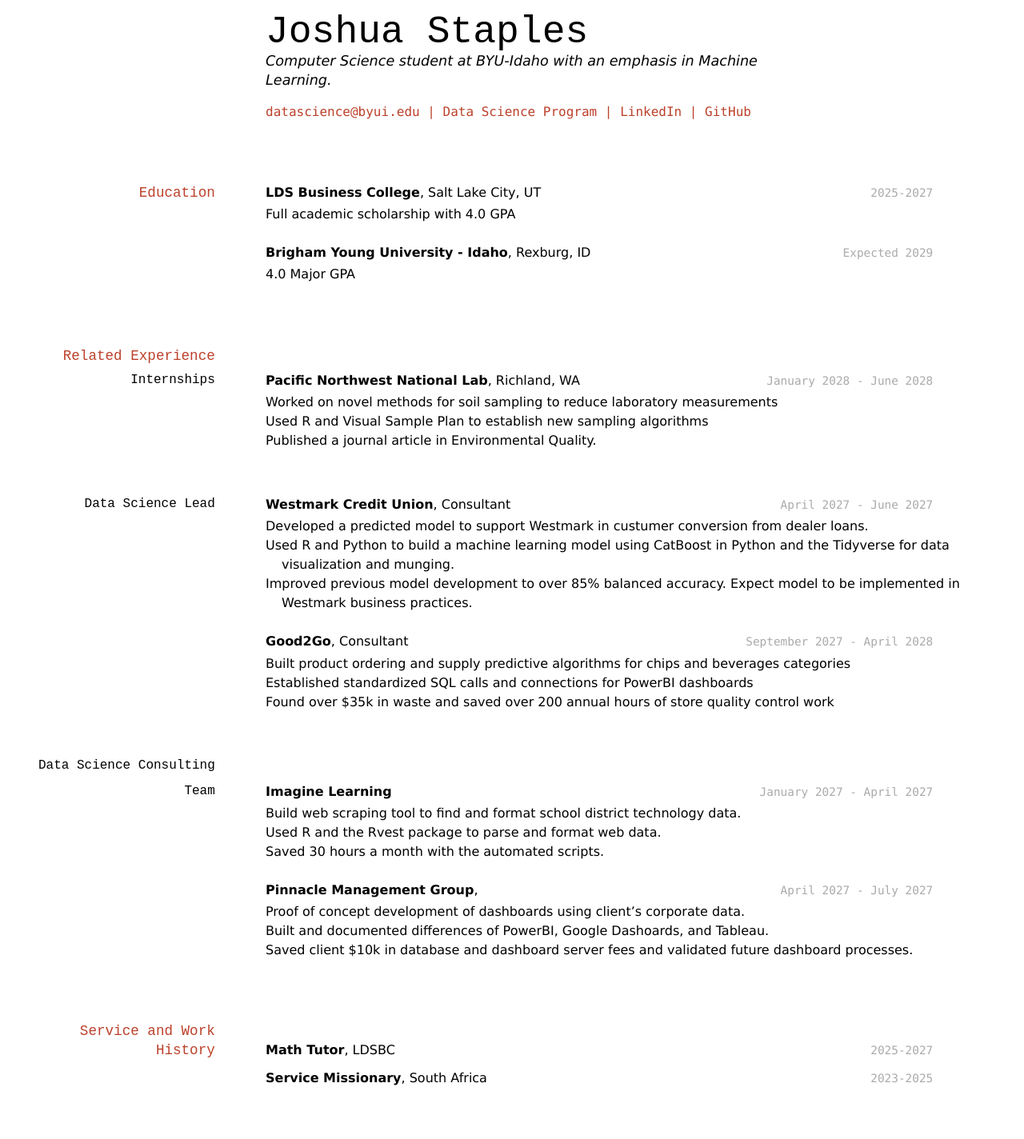
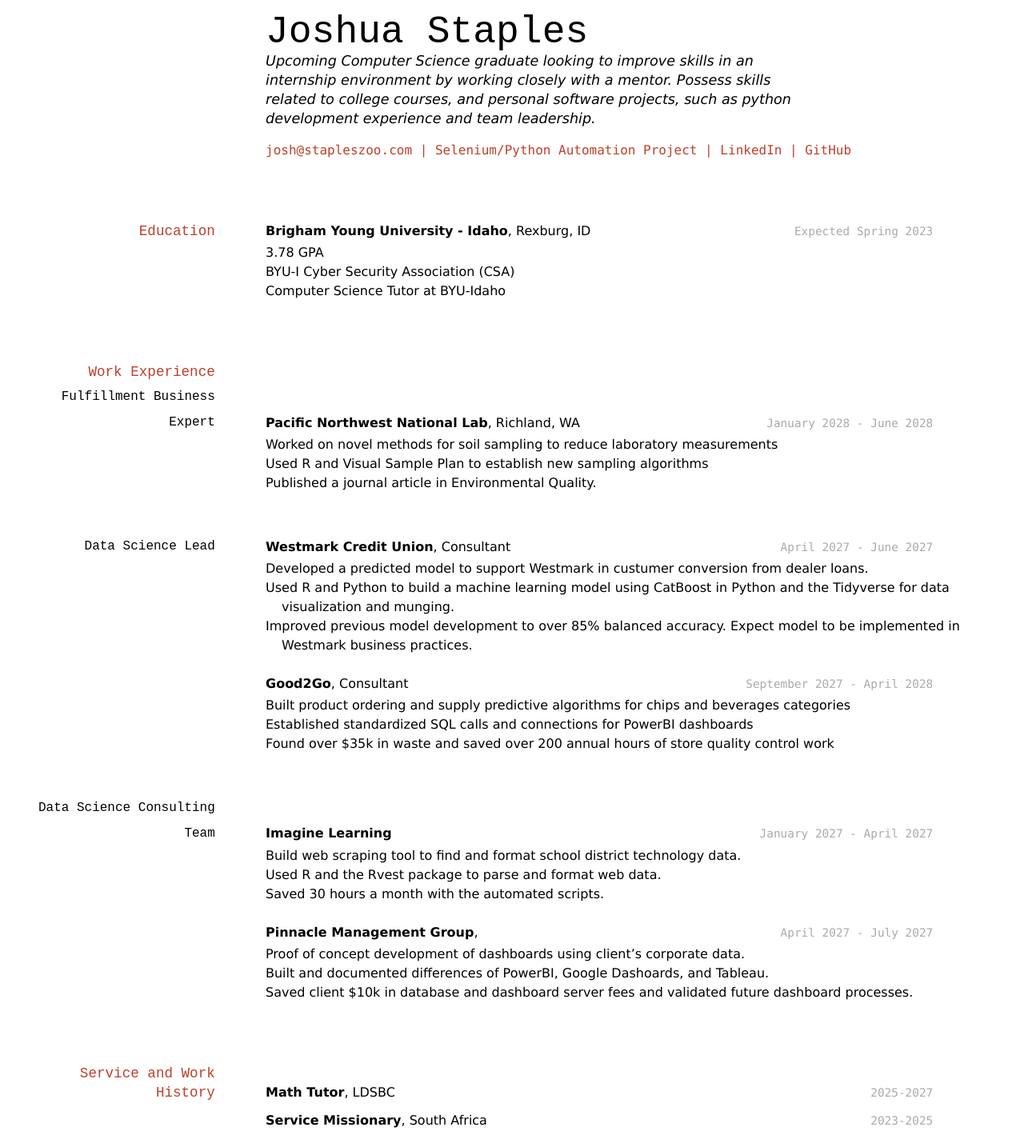
Before and after one commit to byuids-resumes/Joshua-Staples-Resume, a Jekyll site: the page built from docs/index.md, in a window 1280 px wide. Shown: the whole page at 80% size. Built offline with Jekyll 4.4.1, drawn with Linux system fonts in a browser that asks for light colours; before the commit the page ends 1371 px from its top, so only the background shows below that.

Commit message:
Gitignore and index.md

```diff
--- a/docs/index.md
+++ b/docs/index.md
@@ -3,33 +3,27 @@ layout: cv
 title: Joshua Staples's Resume
 ---
 # Joshua Staples
-Computer Science student at BYU-Idaho with an emphasis in Machine Learning.
+Upcoming Computer Science graduate looking to improve skills in an internship environment by working closely with a mentor. Possess skills related to college courses, and personal software projects, such as python development experience and team leadership.
 
 <div id="webaddress">
-<a href="datascience@byui.edu">datascience@byui.edu</a>
-| <a href="https://byuidatascience.github.io/development.html">Data Science Program</a>
-| <a href="https://www.linkedin.com/groups/13537407/">LinkedIn</a>
-| <a href="https://github.com/byuids-resumes">GitHub</a>
+<a href="josh@stapleszoo.com">josh@stapleszoo.com</a>
+| <a href="https://github.com/joshua-staples/Selenium_Bot">Selenium/Python Automation Project</a>
+| <a href="linkedin.com/in/joshua s 81100986/">LinkedIn</a>
+| <a href="https://github.com/joshua-staples">GitHub</a>
 </div>
-
-<!-- https://www.monique.tech/the-art-of-markdown -->
 
 ## Education
 
-`2025-2027`
-__LDS Business College__, Salt Lake City, UT
-
-- Full academic scholarship with 4.0 GPA
-
-`Expected 2029`
+`Expected Spring 2023`
 __Brigham Young University - Idaho__, Rexburg, ID
 
-- 4.0 Major GPA
+- 3.78 GPA
+- BYU-I Cyber Security Association (CSA)
+- Computer Science Tutor at BYU-Idaho
 
+## Work Experience
 
-## Related Experience
-
-### Internships
+### Fulfillment Business Expert
 
 `January 2028 - June 2028`
 __Pacific Northwest National Lab__, Richland, WA
```
Also changed, not shown: 1 other file.
